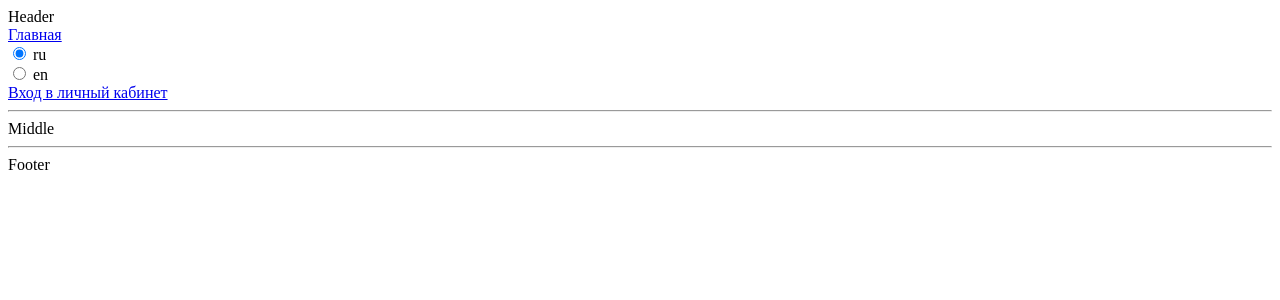
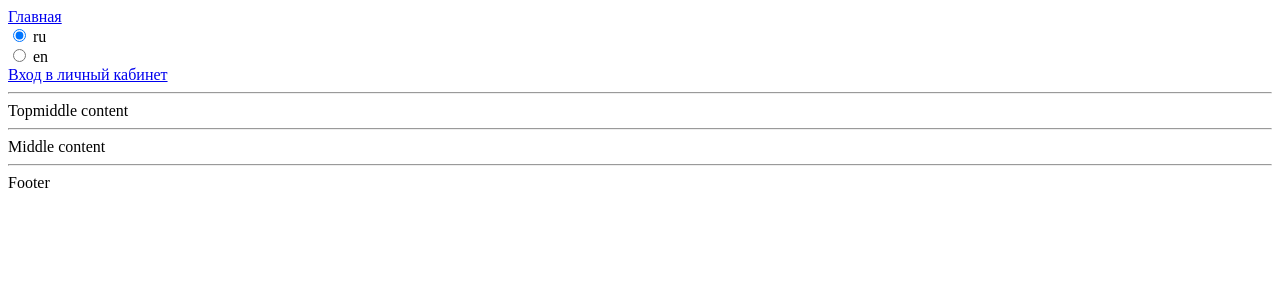
Before and after one commit to andryplekhanov/business-platform, a Django app: page / in a window 1280 px wide. Shown: the top 300 px of the page. Run offline with Django 3.2, Linux system fonts and the light colour scheme.

Commit message:
изм структуру главной стр

```diff
--- a/app_main/templates/app_main/header.html
+++ b/app_main/templates/app_main/header.html
@@ -2,7 +2,6 @@
 {% load i18n %}
 
 <header class="Header">
-    <div>Header</div>
     <div>
         <a href="{% url 'index' %}">{% trans 'Главная' %}</a>
     </div>
--- a/app_main/templates/app_main/index.html
+++ b/app_main/templates/app_main/index.html
@@ -3,5 +3,7 @@
 {% load i18n %}
 
 {% block middle %}
-    <div>Middle</div>
+    {% include 'app_main/topmiddle.html' %}
+
+    <div>Middle content</div>
 {% endblock %}
--- /dev/null
+++ b/app_main/templates/app_main/topmiddle.html
@@ -0,0 +1,4 @@
+{% load static %}
+{% load i18n %}
+
+<div>Topmiddle content</div><hr>
```
Also changed, not shown: db.sqlite3. Lines whose indentation alone changed are shown as unchanged.
